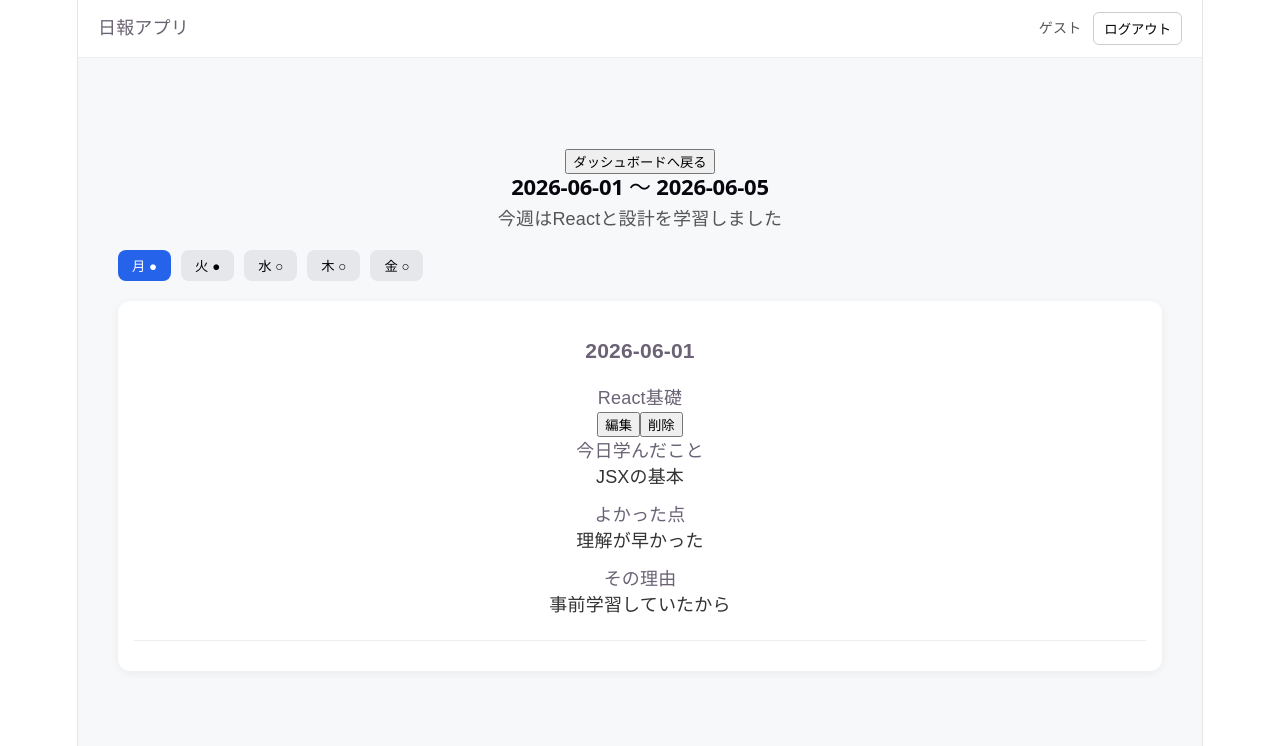
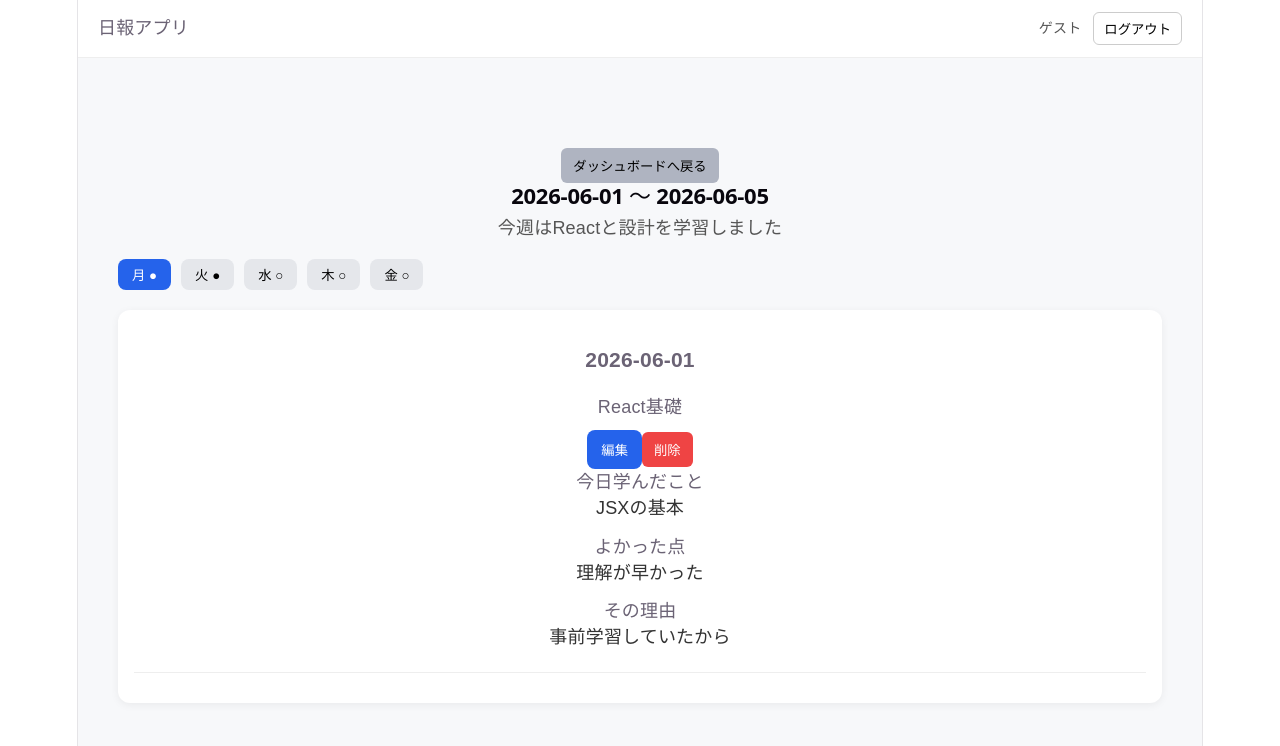
Before and after one commit to tokoMatsubara/Nippo_group7, a React app in the folder frontend/: page /daily-list in a window 1280 px wide. Shown: the top 746 px of the page. Built offline with nearby package versions, Linux system fonts and the light colour scheme; the HTML template or start-up script is replaced by a standard one.

Commit message:
共通ボタンに適用

```diff
--- a/frontend/src/pages/CreateReport.jsx
+++ b/frontend/src/pages/CreateReport.jsx
@@ -48,7 +48,7 @@ function DailyCreate() {
         <div className="header-actions">
 
           <button
-            className="btn btn-secondary"
+            className="backButton"
             onClick={() => navigate("/dashboard")}
           >
             ダッシュボードへ戻る
@@ -167,7 +167,7 @@ function DailyCreate() {
       <div className="submit-area">
 
         <button
-          className="btn btn-primary"
+          className="primaryButton"
           onClick={() => {
             alert("作成しました");
             navigate("/daily-list");
--- a/frontend/src/pages/DailyList.jsx
+++ b/frontend/src/pages/DailyList.jsx
@@ -1,4 +1,5 @@
 import "../styles/DailyList.css";
+
 import React, { useState } from "react";
 import { useNavigate } from "react-router-dom";
 
@@ -50,7 +51,7 @@ export default function DailyList() {
             {/* 戻るボタン（共通化） */}
             <div className="topRight">
                 <button
-                    className="btn-secondary"
+                    className="backButton"
                     onClick={() => navigate("/dashboard")}
                 >
                     ダッシュボードへ戻る
@@ -95,11 +96,11 @@ export default function DailyList() {
 
                         {/* 共通ボタン化 */}
                         <div className="actions">
-                            <button className="btn-primary">
+                            <button className="primaryButton">
                                 編集
                             </button>
 
-                            <button className="btn-danger">
+                            <button className="dangerButton">
                                 削除
                             </button>
                         </div>
```
